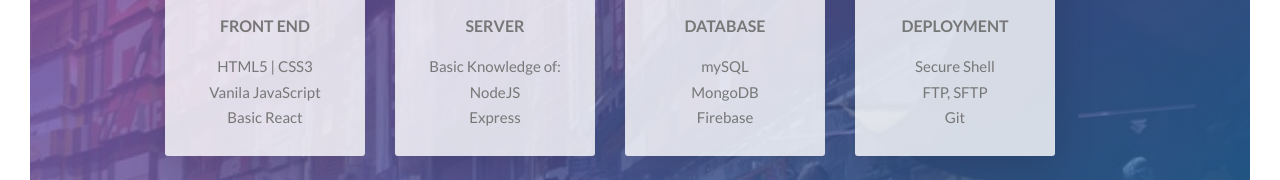
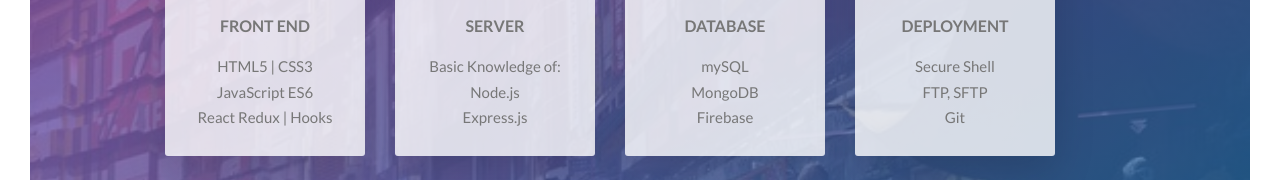
Before and after one commit to Plamen-Stoyanov/Portfolio, a website: page index.html in a window 1280 px wide. Shown: the part 1662-1842 px from the top of the page. Drawn offline with nearby package versions, Linux system fonts and the light colour scheme.

Commit message:
Update index.html

```diff
--- a/index.html
+++ b/index.html
@@ -72,8 +72,8 @@
                         <p class="feature-box__text">
                             <ul>
                                 <li>HTML5 | CSS3</li>
-                                <li>Vanila JavaScript</li>
-                                <li>Basic React </li>
+                                <li>JavaScript ES6</li>
+                                <li>React Redux | Hooks </li>
                             </ul>
                         </p>
                     </div>
@@ -85,8 +85,8 @@
                         <p class="feature-box__text">
                             <ul>
                                 <li>Basic Knowledge of:</li>
-                                <li>NodeJS</li>
-                                <li>Express</li>
+                                <li>Node.js</li>
+                                <li>Express.js</li>
                             </ul>
                         </p>
                     </div>
```
